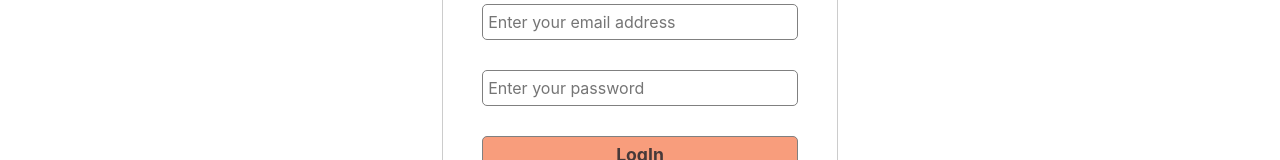
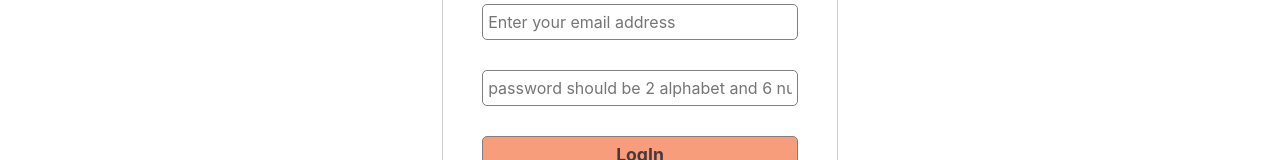
Before and after one commit to kaziahosunhabibripon/Travele-Guide, a React (Create React App) app: page /login in a window 1280 px wide. Shown: the part 170-330 px from the top of the page. Built offline with nearby package versions, Linux system fonts and the light colour scheme.

Commit message:
at last full fill the requarement assignment

```diff
--- a/src/Components/Login/Login.js
+++ b/src/Components/Login/Login.js
@@ -111,7 +111,7 @@ function Login() {
                 }
                 <input type="text" onBlur={handleBlur} name="email" placeholder="Enter your email address" required />
 
-                <input type="password" onBlur={handleBlur} id='' name="password" placeholder="Enter your password" required />
+                <input type="password" onBlur={handleBlur} id='' name="password" placeholder="password should be 2 alphabet and 6 number" required />
                 <input type="submit" value={newUser ? 'Create an account' : 'LogIn'} onClick={handleSubmit} className="btn-submit" />
                 <input type="checkbox" onChange={() => setNewUser(!newUser)} name="newUser" id='' /> &nbsp;
                 <h2 htmlFor="newUser" > Or </h2>
```
